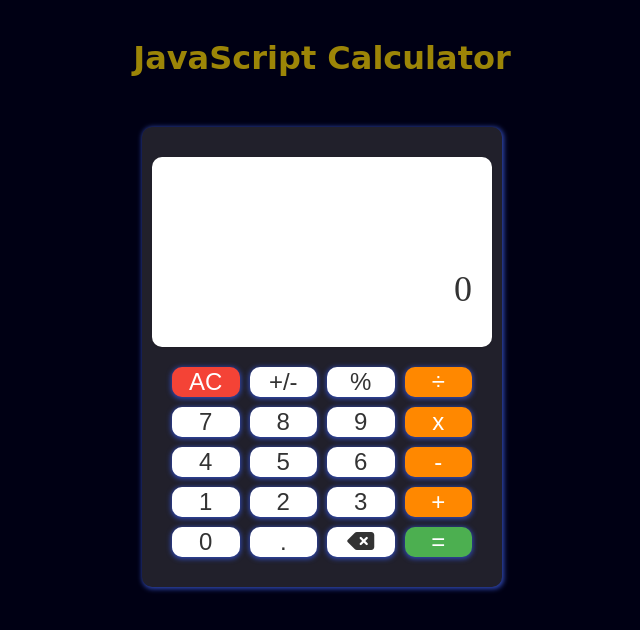
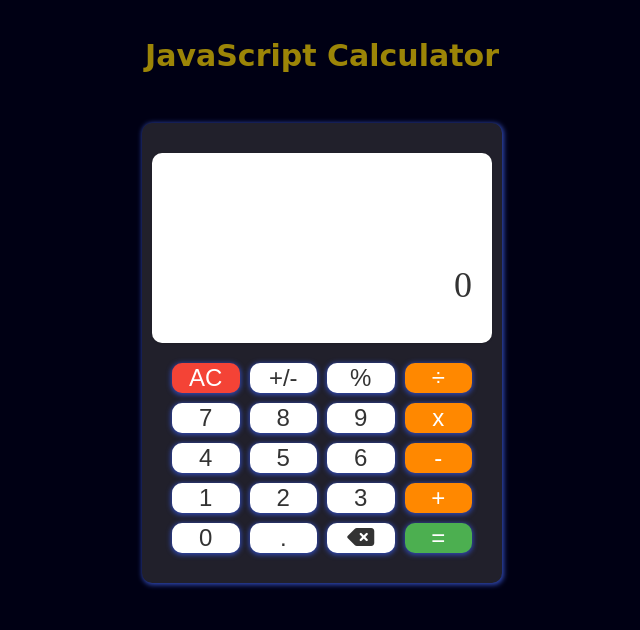
Before and after one commit to Iamtsquare07/Calculator-with-Js, a plain HTML site: page index.html in a window 1280 px wide. Shown: the top 630 px of the page, without its empty margins (336-976 px from the left). Drawn offline with Linux system fonts and the light colour scheme; a web font is replaced by a local one.

Commit message:
Add files via upload

```diff
--- a/styles.css
+++ b/styles.css
@@ -14,6 +14,7 @@ h1 {
     margin-bottom: 20px;
     color: rgba(255, 217, 0, 0.61);
     font-family: 'Croissant One', cursive;
+    font-size: 5vw;
 }
 
 .calculator {
@@ -113,3 +114,9 @@ button.equal-button {
 button.equal-button:hover {
     background-color: #43a047;
 }
+
+@media only screen and (min-width: 1024px) {
+    h1 {
+        font-size: 30px;
+    }
+}
```
